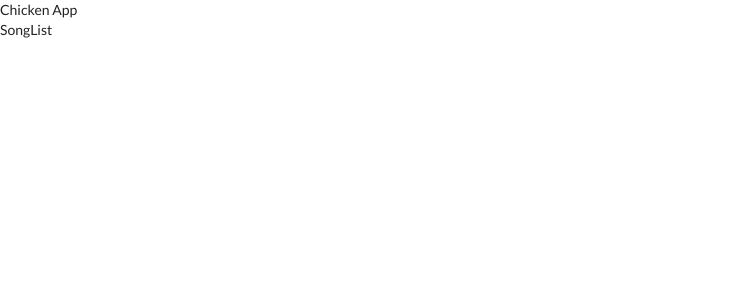
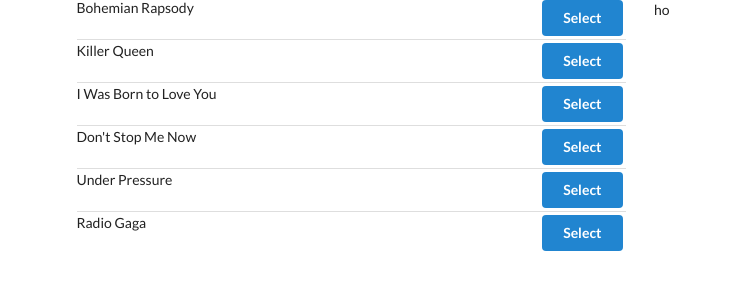
Before and after one commit to woobaik/react, a React (Create React App) app in the folder songs/: page / in a window 1280 px wide. Shown: the top 300 px of the page, without its empty margins (0-732 px from the left). Built offline with nearby package versions, Linux system fonts and the light colour scheme.

Commit message:
Implement song detail

```diff
--- a/songs/src/components/App.js
+++ b/songs/src/components/App.js
@@ -1,12 +1,19 @@
 import React from 'react';
 import SongList from './SongList';
+import SongDetail from './SongDetail';
 
 class App extends React.Component {
   render() {
     return (
-      <div>
-        <div>Chicken App</div>
-        <div><SongList /></div>
+      <div className="ui container grid">
+        <div className="ui row">
+          <div className="column eight wide">
+            <SongList />
+          </div>
+          <div className="column eight wide">
+            <SongDetail />
+          </div>
+        </div>
       </div>
 
     )
--- /dev/null
+++ b/songs/src/components/SongDetail.js
@@ -0,0 +1,20 @@
+import React from 'react';
+import { connect } from 'react-redux';
+
+
+class songDetail extends React.Component {
+
+  render() {
+    return(
+      <div>
+      ho
+      </div>
+    )
+  }
+}
+
+const mapStateToProps = (state) => {
+  return {song: state.selectSong}
+}
+
+export default connect(mapStateToProps)(songDetail);
--- a/songs/src/components/SongList.js
+++ b/songs/src/components/SongList.js
@@ -3,9 +3,25 @@
 import { selectSong } from '../actions'
 
 class SongList extends React.Component {
+  renderList() {
+    return this.props.songs.map(song => {
+      return (
+        <div className="item" key={song.title}>
+          <div className="right floated content">
+            <button className="ui button primary">
+              Select
+            </button>
+          </div>
+          <div className="content">
+            {song.title}
+          </div>
+        </div>
+      )
+    })
+  }
   render() {
     return(
-      <div>SongList</div>
+      <div className="ui divided list">{this.renderList()}</div>
     );
   }
 }
```
